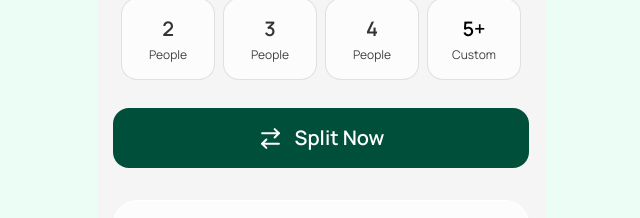
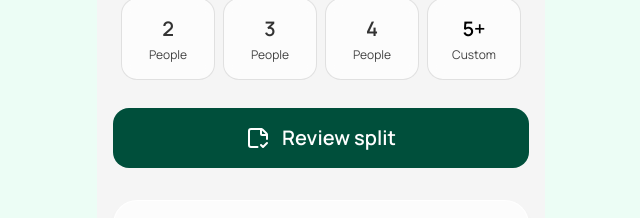
Before and after one commit to Rahil69/Split-website, a React (Vite) app: page / in a window 1280 px wide. Shown: the part 429-647 px from the top of the page, without its empty margins (319-959 px from the left). Built offline with nearby package versions, Linux system fonts and the light colour scheme.

Commit message:
Review Details page created

```diff
--- a/src/App.jsx
+++ b/src/App.jsx
@@ -3,14 +3,16 @@ import { Bell, User } from "lucide-react";
 import { Split } from "./pages/Split";
 import BottomNav from "./components/BottomNav";
 import Home from "./pages/Home";
+import ReviewSplit from "./pages/ReviewSplit";
 import "./App.css";
 
 function App() {
   const [activePage, setActivePage] = useState("Split");
-
+  const showShell = activePage !== "ReviewSplit";
   return (
     <div className="mx-auto min-h-screen w-full max-w-md bg-neutral-100 text-black">
       <main className="h-screen overflow-y-auto pb-28 pt-6">
+        {showShell && (
           <header className="flex items-center justify-between px-6">
             <h1 className="flex text-xl font-extrabold tracking-tight text-black">
               <p>
@@ -26,14 +28,18 @@ function App() {
               <Bell size={20} />
             </button>
           </header>
+        )}
 
         <div className="mt-5">
           {activePage === "Home" && <Home />}
-          {activePage === "Split" && <Split />}
+          {activePage === "Split" && <Split setActivePage={setActivePage} />}
+          {activePage === "ReviewSplit" && <ReviewSplit />}
         </div>
       </main>
 
+      {showShell && (
         <BottomNav activePage={activePage} setActivePage={setActivePage} />
+      )}
     </div>
   );
 }
--- /dev/null
+++ b/src/pages/ReviewSplit.jsx
@@ -0,0 +1,11 @@
+import React from "react";
+import { ArrowLeft } from "lucide-react";
+const ReviewSplit = () => {
+  return (
+    <div className="min-h-screen bg-neutral-100 px-4 pt-24 text-black">
+      <header className="fixed left-1/2 top-0 z-20 w-full max-w-md -translate-x-1/2 border-b border-white/80 bg-neutral-100/85 px-4 py-4 backdrop-blur-xl"></header>
+    </div>
+  );
+};
+
+export default ReviewSplit;
--- a/src/pages/Split.jsx
+++ b/src/pages/Split.jsx
@@ -6,9 +6,10 @@ import {
   CircleSmall,
   ChevronDown,
   User,
+  StickyNoteCheck,
 } from "lucide-react";
 import { useState, useEffect } from "react";
-export const Split = () => {
+export const Split = ({ setActivePage }) => {
   const [participants, setParticipants] = useState([]);
   const [peopleCount, setPeopleCount] = useState(null);
   const participantRows = Array.from({ length: peopleCount || 0 });
@@ -245,11 +246,14 @@ export const Split = () => {
 
       {/* SPLIT NOW  */}
 
-      <button className="mt-7 flex w-full items-center justify-center rounded-2xl bg-emerald-900 py-4 !text-xl !font-semibold text-white hover:cursor-pointer">
+      <button
+        onClick={() => setActivePage("ReviewSplit")}
+        className="mt-7 flex w-full items-center justify-center rounded-2xl bg-emerald-900 py-4 !text-xl !font-semibold text-white hover:cursor-pointer"
+      >
         <span className="pr-3">
-          <ArrowRightLeft size={25} className="text-white" />
+          <StickyNoteCheck size={24} className="text-white" />
         </span>
-        Split Now
+        Review split
       </button>
       <div className="mt-8 rounded-3xl border border-white/80 bg-white/70 px-5 py-5 backdrop-blur-xl shadow-[0_6px_14px_rgba(0,0,0,0.02)]">
         <div className="flex items-center justify-between">
```
Lines whose indentation alone changed are shown as unchanged.
